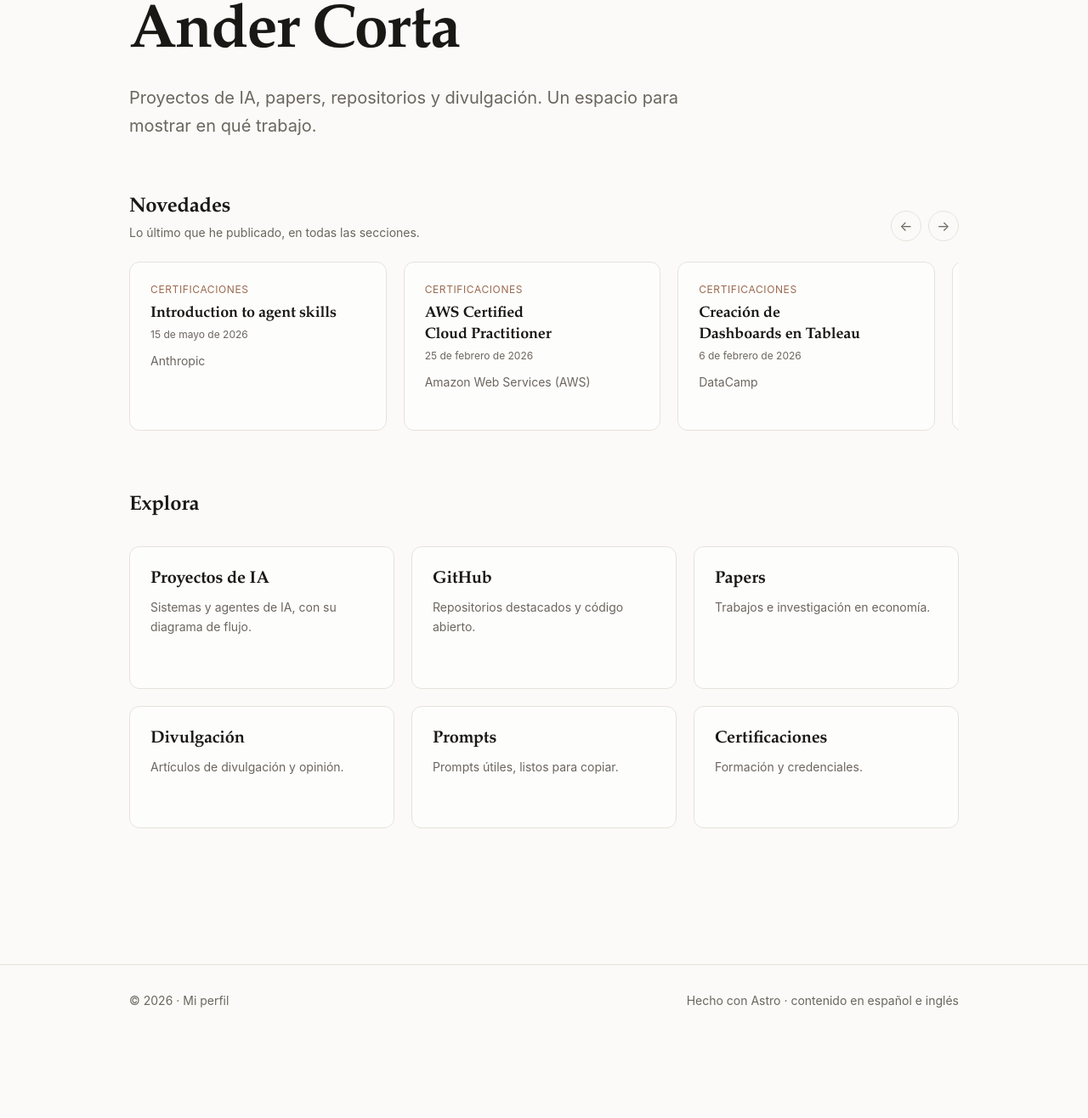
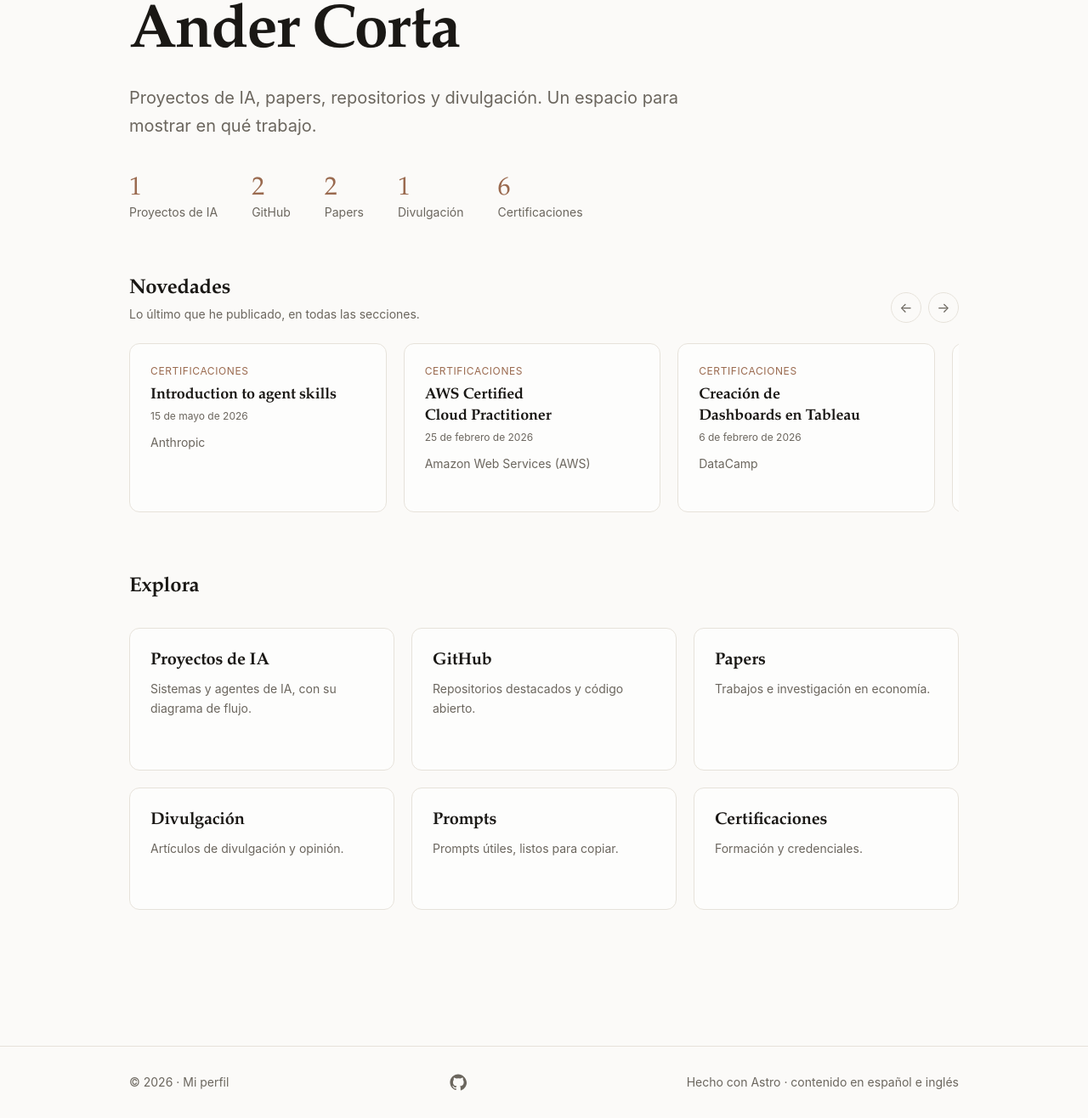
Before and after one commit to AnderCortaTH12/Perfil, an Astro site: page / in a window 1280 px wide. Shown: the part 224-1540 px from the top of the page at 85% size. Before the commit the page ends 1444 px from the top, so only its background shows below. Built offline with nearby package versions, Linux system fonts and the light colour scheme; Astro itself is replaced by a stand-in of ours.

Commit message:
Portada: fade-up en hero, tira de estadisticas y enlaces sociales en footer

```diff
--- a/src/components/Footer.astro
+++ b/src/components/Footer.astro
@@ -3,13 +3,45 @@
 const { lang } = Astro.props as { lang: Lang };
 const t = useTranslations(lang);
 const year = new Date().getFullYear();
+
+// Enlaces sociales (deja vacío `href` para ocultar uno).
+const social = [
+  { name: 'GitHub', href: 'https://github.com/AnderCortaTH12' },
+  { name: 'LinkedIn', href: '' },
+];
 ---
 
 <footer class="border-t border-line mt-24">
   <div
-    class="mx-auto flex max-w-5xl flex-col gap-1 px-6 py-8 text-sm text-muted sm:flex-row sm:items-center sm:justify-between"
+    class="mx-auto flex max-w-5xl flex-col gap-3 px-6 py-8 text-sm text-muted sm:flex-row sm:items-center sm:justify-between"
   >
     <span>© {year} · {t('site.name')}</span>
+
+    <div class="flex items-center gap-4">
+      {
+        social.filter((s) => s.href).map((s) => (
+          <a
+            href={s.href}
+            target="_blank"
+            rel="noopener noreferrer"
+            aria-label={s.name}
+            class="text-muted transition hover:text-accent"
+          >
+            {s.name === 'GitHub' && (
+              <svg width="20" height="20" viewBox="0 0 24 24" fill="currentColor" aria-hidden="true">
+                <path d="M12 .5C5.7.5.5 5.7.5 12c0 5.1 3.3 9.4 7.9 10.9.6.1.8-.2.8-.5v-1.8c-3.2.7-3.9-1.5-3.9-1.5-.5-1.3-1.3-1.7-1.3-1.7-1.1-.7.1-.7.1-.7 1.2.1 1.8 1.2 1.8 1.2 1 1.8 2.7 1.3 3.4 1 .1-.8.4-1.3.7-1.6-2.6-.3-5.3-1.3-5.3-5.7 0-1.3.5-2.3 1.2-3.1-.1-.3-.5-1.5.1-3.1 0 0 1-.3 3.3 1.2a11.5 11.5 0 0 1 6 0c2.3-1.5 3.3-1.2 3.3-1.2.6 1.6.2 2.8.1 3.1.8.8 1.2 1.8 1.2 3.1 0 4.4-2.7 5.4-5.3 5.7.4.4.8 1.1.8 2.2v3.3c0 .3.2.6.8.5 4.6-1.5 7.9-5.8 7.9-10.9C23.5 5.7 18.3.5 12 .5z" />
+              </svg>
+            )}
+            {s.name === 'LinkedIn' && (
+              <svg width="20" height="20" viewBox="0 0 24 24" fill="currentColor" aria-hidden="true">
+                <path d="M20.45 20.45h-3.56v-5.57c0-1.33-.02-3.04-1.85-3.04-1.85 0-2.14 1.45-2.14 2.94v5.67H9.34V9h3.42v1.56h.05c.48-.9 1.64-1.85 3.37-1.85 3.6 0 4.27 2.37 4.27 5.46v6.28zM5.34 7.43a2.07 2.07 0 1 1 0-4.14 2.07 2.07 0 0 1 0 4.14zM7.12 20.45H3.55V9h3.57v11.45zM22.22 0H1.77C.79 0 0 .77 0 1.73v20.54C0 23.23.79 24 1.77 24h20.45c.98 0 1.78-.77 1.78-1.73V1.73C24 .77 23.2 0 22.22 0z" />
+              </svg>
+            )}
+          </a>
+        ))
+      }
+    </div>
+
     <span>{t('footer.built')}</span>
   </div>
 </footer>
--- a/src/styles/global.css
+++ b/src/styles/global.css
@@ -64,6 +64,32 @@
 }
 
 /* ============================================================
+   Animación de entrada (fade-up) — sutil y escalonable.
+   ============================================================ */
+@keyframes fade-up {
+  from {
+    opacity: 0;
+    transform: translateY(12px);
+  }
+  to {
+    opacity: 1;
+    transform: translateY(0);
+  }
+}
+
+.animate-fade-up {
+  opacity: 0;
+  animation: fade-up 0.7s cubic-bezier(0.22, 1, 0.36, 1) forwards;
+}
+
+@media (prefers-reduced-motion: reduce) {
+  .animate-fade-up {
+    opacity: 1;
+    animation: none;
+  }
+}
+
+/* ============================================================
    Utilidades de composición
    ============================================================ */
 @layer components {
--- a/src/views/Home.astro
+++ b/src/views/Home.astro
@@ -3,18 +3,50 @@
 import Carousel from '../components/Carousel.astro';
 import { useTranslations, sections, type Lang, type UIKey } from '../i18n/ui';
 import { localizedPath } from '../i18n/utils';
-import { getFeed } from '../lib/content';
+import { getFeed, getItems } from '../lib/content';
 
 const { lang } = Astro.props as { lang: Lang };
 const t = useTranslations(lang);
 const feed = await getFeed(lang, 6);
+
+// Estadísticas: nº de elementos por sección (solo las que tienen contenido).
+const counts = await Promise.all(
+  sections.map(async (s) => ({ section: s, n: (await getItems(s, lang)).length }))
+);
+const stats = counts.filter((c) => c.n > 0);
 ---
 
 <Layout lang={lang}>
   <section class="mx-auto max-w-5xl px-6 pt-24 pb-16 sm:pt-32">
-    <p class="text-sm uppercase tracking-[0.2em] text-accent">{t('site.role')}</p>
-    <h1 class="mt-4 font-serif text-6xl leading-none tracking-tight sm:text-7xl">Ander Corta</h1>
-    <p class="mt-6 max-w-2xl text-xl leading-relaxed text-muted">{t('site.tagline')}</p>
+    <p class="animate-fade-up text-sm uppercase tracking-[0.2em] text-accent">{t('site.role')}</p>
+    <h1
+      class="animate-fade-up mt-4 font-serif text-6xl leading-none tracking-tight sm:text-7xl"
+      style="animation-delay: 0.08s"
+    >
+      Ander Corta
+    </h1>
+    <p
+      class="animate-fade-up mt-6 max-w-2xl text-xl leading-relaxed text-muted"
+      style="animation-delay: 0.16s"
+    >
+      {t('site.tagline')}
+    </p>
+
+    {
+      stats.length > 0 && (
+        <dl
+          class="animate-fade-up mt-10 flex flex-wrap gap-x-10 gap-y-4"
+          style="animation-delay: 0.24s"
+        >
+          {stats.map((s) => (
+            <div>
+              <dt class="font-serif text-3xl text-accent">{s.n}</dt>
+              <dd class="text-sm text-muted">{t(`section.${s.section}` as UIKey)}</dd>
+            </div>
+          ))}
+        </dl>
+      )
+    }
   </section>
 
   <Carousel lang={lang} items={feed} />
```
